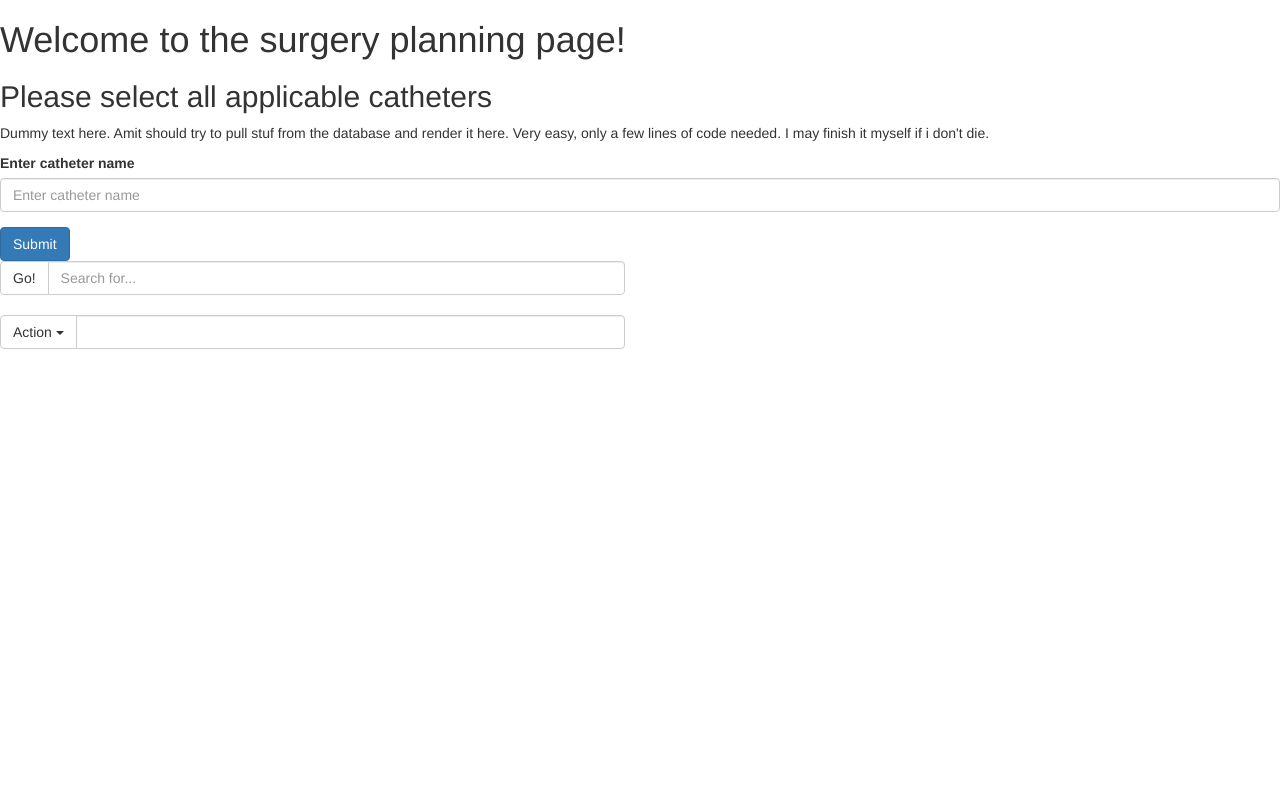
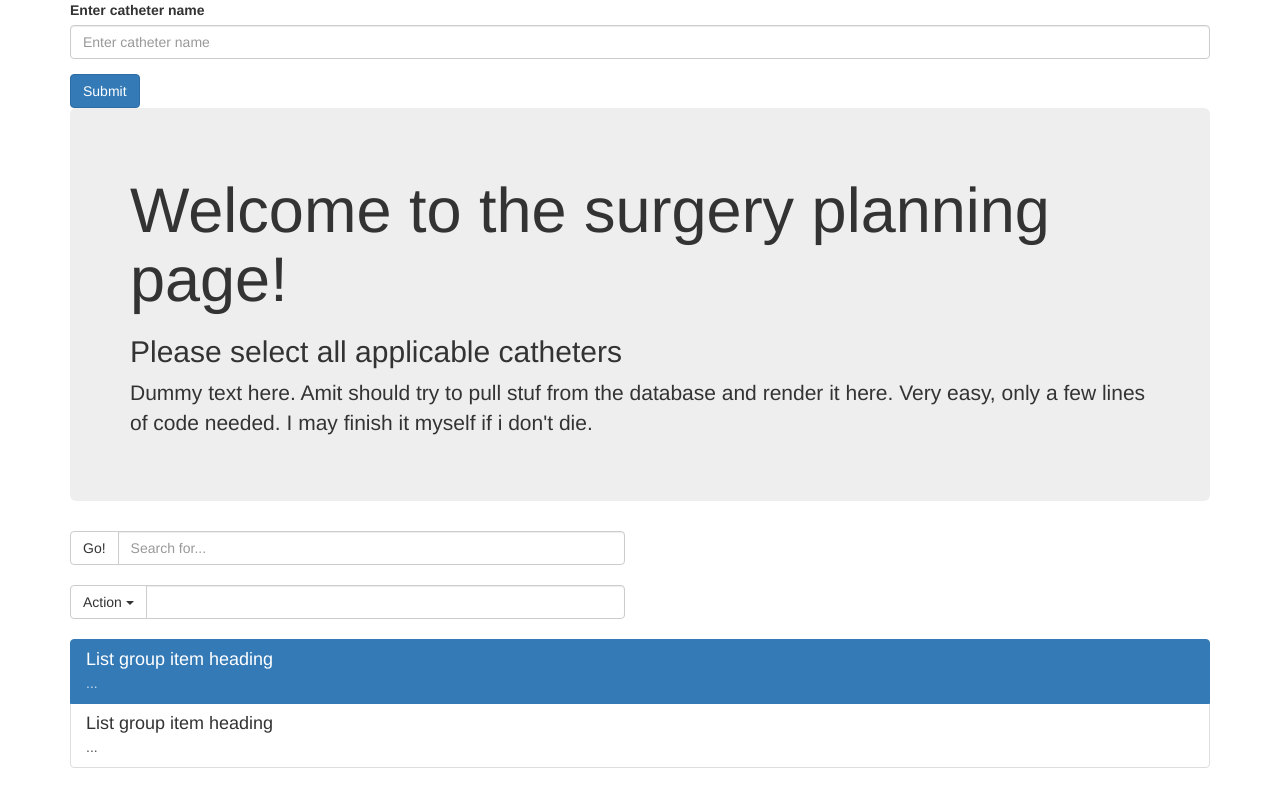
Before and after one commit to jgao1995/Surgery.io, a Django app: page /plan_surgery/ in a window 1280 px wide. Run offline with Django 3.2, Linux system fonts and the light colour scheme; some libraries are stand-ins or nearby versions.

Commit message:
added jumbotron for landing page

```diff
--- a/catheters/templates/plan_surgery/index.html
+++ b/catheters/templates/plan_surgery/index.html
@@ -13,12 +13,8 @@
   </head>
 
   <body>
-    <h1> Welcome to the surgery planning page! </h1>
-    <h2> Please select all applicable catheters </h2>
-    <p>
-      Dummy text here. Amit should try to pull stuf from the database and render it here. Very easy, only a few lines of code needed. I may finish it myself if i don't die.
-    </p>
 
+  <div class="container">
   <form action="/url/to/submit/" method="post" class="form">
     {% csrf_token %}
     {% bootstrap_form form %}
@@ -28,7 +24,19 @@
       </button>
     {% endbuttons %}
   </form>
+  </div>
 
+  <div class="container">
+    <div class="jumbotron">
+    <h1> Welcome to the surgery planning page! </h1>
+    <h2> Please select all applicable catheters </h2>
+    <p>
+      Dummy text here. Amit should try to pull stuf from the database and render it here. Very easy, only a few lines of code needed. I may finish it myself if i don't die.
+    </p>
+    </div>
+  </div>
+
+  <div class = "container">
   <div class="row">
   <div class="col-lg-6">
     <div class="input-group">
@@ -39,9 +47,11 @@
     </div><!-- /input-group -->
   </div><!-- /.col-lg-6 -->
 </div><!-- /.row -->
+</div>
 
 <br>
 
+  <div class="container">
   <div class="row">
     <div class="col-lg-6">
       <div class="input-group">
@@ -59,6 +69,22 @@
       </div><!-- /input-group -->
     </div><!-- /.col-lg-6 -->
   </div><!-- /.row -->
+  </div>
+
+  <br>
+
+  <div class="container">
+  <div class="list-group">
+    <a href="#" class="list-group-item active">
+      <h4 class="list-group-item-heading">List group item heading</h4>
+      <p class="list-group-item-text">...</p>
+    </a>
+    <a href="#" class="list-group-item">
+    <h4 class="list-group-item-heading">List group item heading</h4>
+    <p class="list-group-item-text">...</p>
+  </a>
+  </div>
+  </div>
 
   </body>
 </html>
```
Also changed, not shown: 1 other file.
